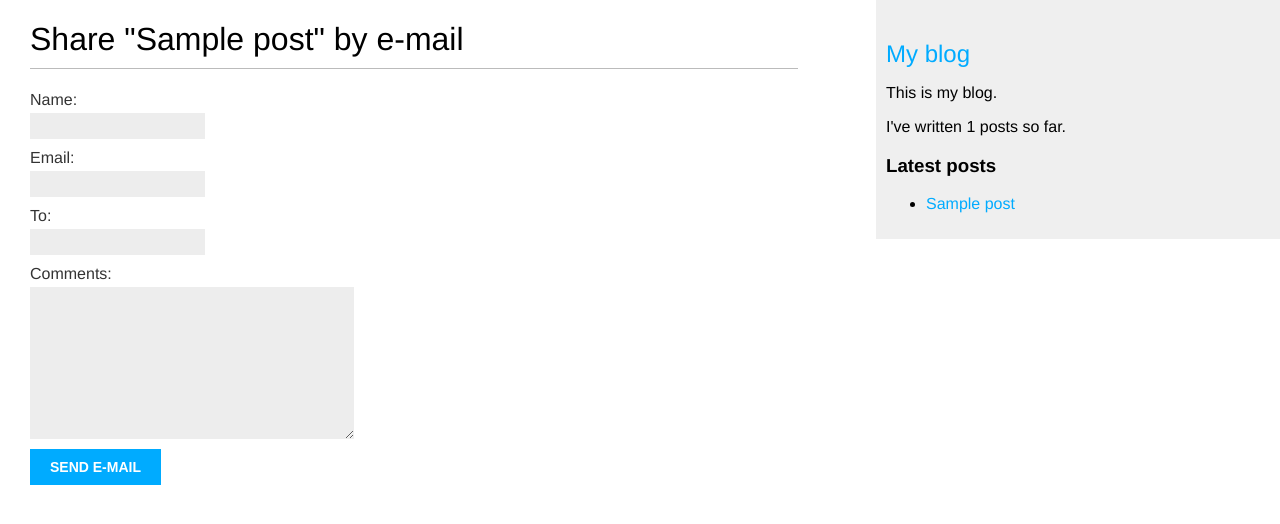
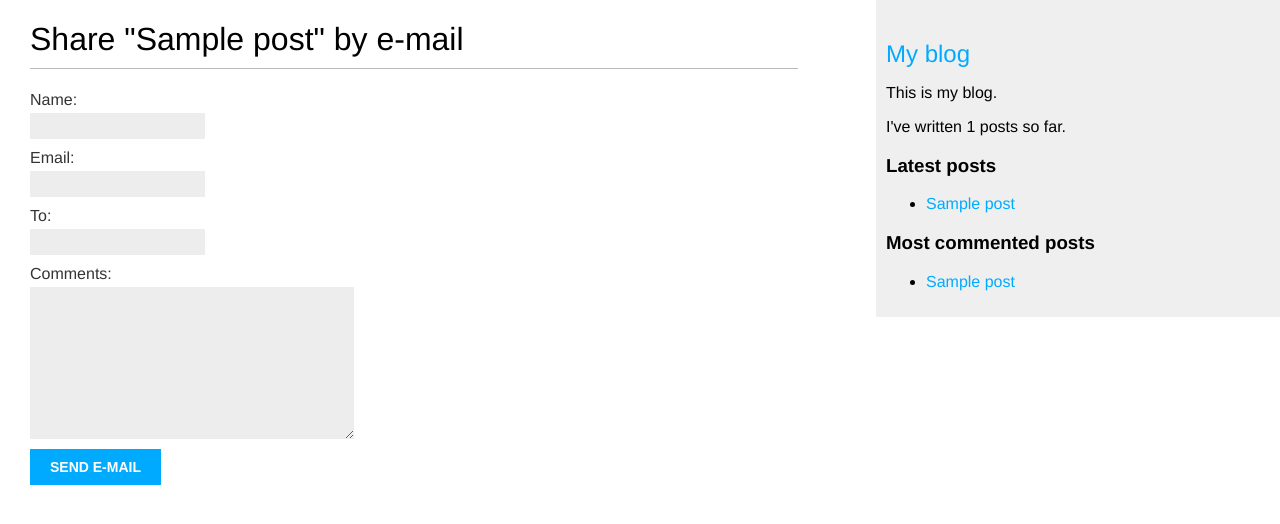
Before and after one commit to hodakoov/django4, a Django app: page /blog/1/share/ in a window 1280 px wide. Shown: the top 524 px of the page. Run offline with Django 4.2, Linux system fonts and the light colour scheme; tables that the repository leaves empty hold one stand-in row (values such as "Sample post").

Commit message:
Создание шаблонного тега для отображения постов с наибольшим числом комментариев

```diff
--- a/mysite/blog/templates/blog/base.html
+++ b/mysite/blog/templates/blog/base.html
@@ -17,6 +17,14 @@
     I've written {% total_posts %} posts so far.
     <h3>Latest posts</h3>
     {% show_latest_posts 3 %}
+    <h3>Most commented posts</h3>
+    {% get_most_commented_posts as most_commented_posts %}
+    <ul>
+        {% for post in most_commented_posts %}
+            <li>
+                <a href="{{ post.get_absolute_url }}">{{ post.title }}</a>
+            </li>
+        {% endfor %}
 </div>
 </body>
 </html>
--- a/mysite/blog/templatetags/blog_tags.py
+++ b/mysite/blog/templatetags/blog_tags.py
@@ -1,4 +1,6 @@
 from django import template
+from django.db.models import Count
+
 from ..models import Post
 
 register = template.Library()
@@ -15,3 +17,10 @@ def total_posts():
 def show_latest_posts(count=5):
     latest_posts = Post.published.order_by('-publish')[:count]
     return {'latest_posts': latest_posts}
+
+
+# Отображать посты с наибольшим числом комментариев.
+@register.simple_tag  # простой шаблонный тег, который возвращает значение(я)
+def get_most_commented_posts(count=5):
+    # агрегируется общее число комментариев к каждому посту
+    return Post.published.annotate(total_comments=Count('comments')).order_by('-total_comments')[:count]
```
